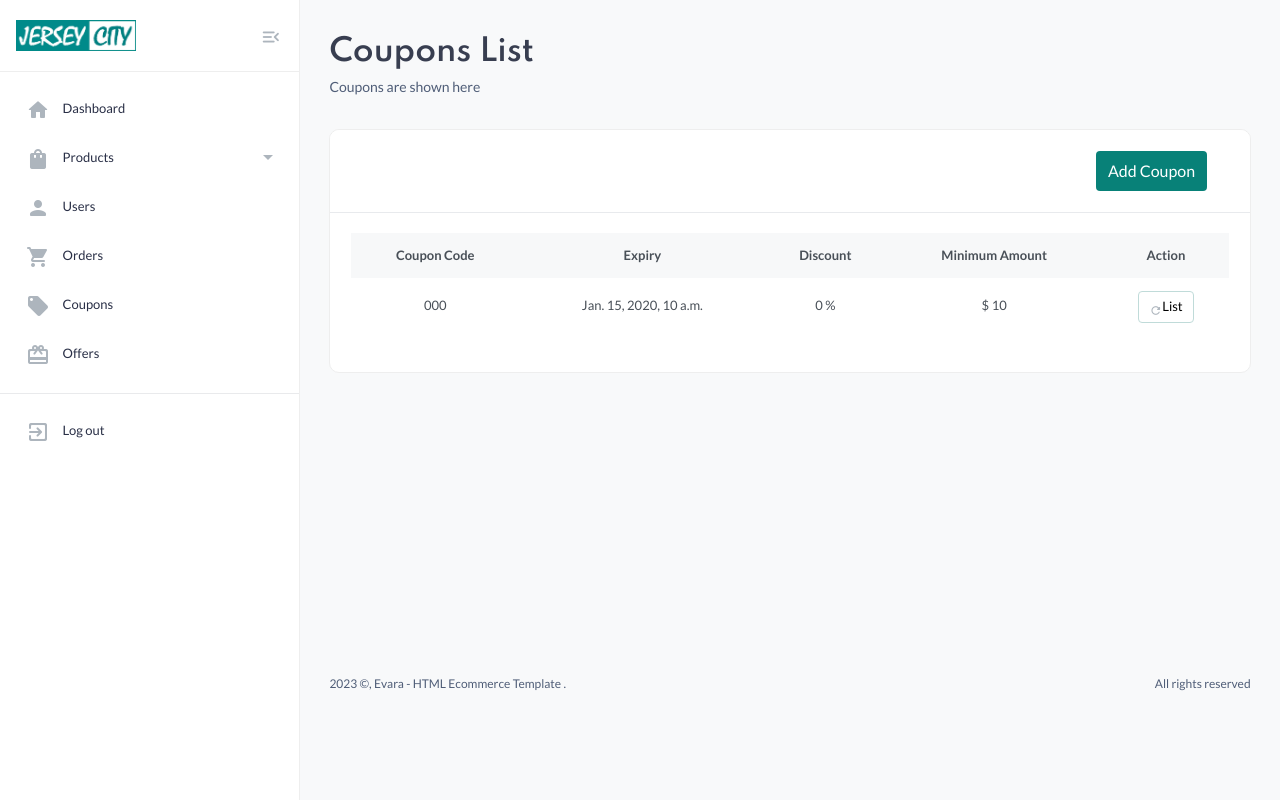
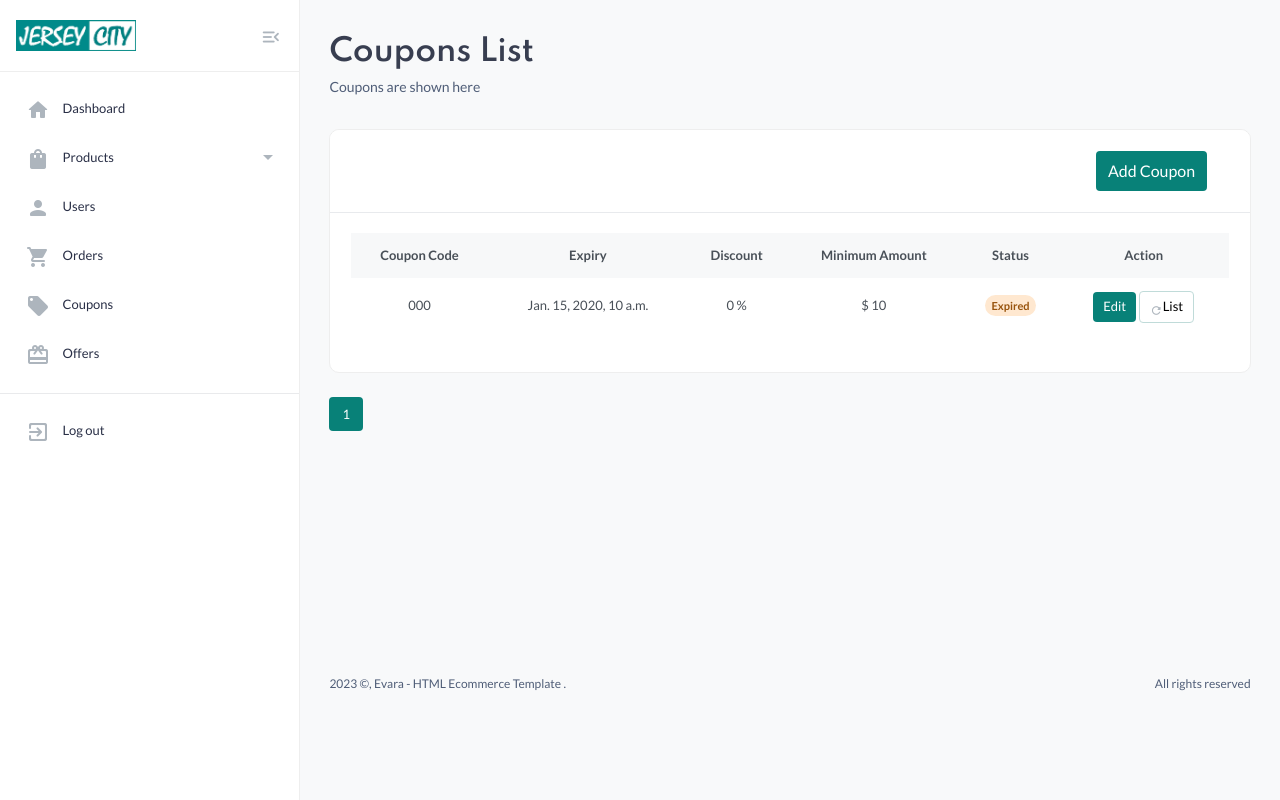
Before and after one commit to DinilKrishna/jerseycity, a Django app: page /adminpanel/coupons/ in a window 1280 px wide. Run offline with Django 4.2, Linux system fonts and the light colour scheme; a user stored in the database is signed in; tables that the repository leaves empty hold one stand-in row (values such as "Sample post"); some libraries are stand-ins or nearby versions.

Commit message:
edit coupon added

```diff
--- a/admindash/urls.py
+++ b/admindash/urls.py
@@ -30,6 +30,7 @@ urlpatterns = [
     path('unlist_coupon/<uid>',views.unlist_coupon, name='unlist_coupon'),
     path('list_coupon/<uid>',views.list_coupon, name='list_coupon'),
     path('add_coupon/',views.add_coupon, name='add_coupon'),
+    path('edit_coupon/<uid>',views.edit_coupon, name='edit_coupon'),
 
     path('product_offers/',views.product_offers, name='product_offers'),
 
--- a/admindash/views.py
+++ b/admindash/views.py
@@ -17,6 +17,8 @@ from django.shortcuts import render, redirect
 from checkout.models import *
 from django.core.exceptions import ValidationError
 from django.core.files.images import get_image_dimensions
+from django.db.models import F, Case, When, Value
+from django.db.models.functions import Now
 
 # Create your views here.
 
@@ -96,17 +98,6 @@ def admin_products(request):
         return render(request, 'adminside/adminproducts.html', context)
     return redirect('admin_login_page')
 
-
-# def users(request):
-#     context = {}
-#     if  request.user.is_authenticated and request.user.is_staff is True:
-#         user_obj = User.objects.all().order_by('-date_joined')
-#         profile_obj = UserProfile.objects.all()
-#         context['users'] = user_obj
-#         context['profiles'] = profile_obj
-#         return render(request, 'adminside/users.html', context)
-#     else:
-#         return redirect('admin_login_page')
 
 def users(request):
     context = {}
@@ -790,8 +781,33 @@ def order_info(request, uid):
 @admin_required
 def coupons(request):
     context = {}
-    coupons = Coupon.objects.all().order_by('expiry_date')
+
+    # Order by expiry date in ascending order, expired coupons go last
+    all_coupons = Coupon.objects.annotate(
+        is_expired=Case(
+            When(expiry_date__lt=timezone.now(), then=Value(True)),
+            default=Value(False),
+            output_field=models.BooleanField(),
+        )
+    ).order_by('is_expired', 'expiry_date')
+
+    # Pagination
+    items_per_page = 10
+    paginator = Paginator(all_coupons, items_per_page)
+    page = request.GET.get('page')
+
+    try:
+        coupons = paginator.page(page)
+    except PageNotAnInteger:
+        # If the page parameter is not an integer, deliver the first page.
+        coupons = paginator.page(1)
+    except EmptyPage:
+        # If the page is out of range (e.g., 9999), deliver the last page of results.
+        coupons = paginator.page(paginator.num_pages)
+
     context['coupons'] = coupons
+    now = timezone.now()
+    context['now'] = now
     return render(request, 'adminside/coupons.html', context)
 
 def unlist_coupon(request, uid):
@@ -872,6 +888,43 @@ def add_coupon(request):
     return render (request, 'adminside/addcoupon.html')
 
 
+def edit_coupon(request, uid):
+    context = {}
+    coupon = Coupon.objects.get(uid = uid)
+    if request.method == 'POST':
+        code = request.POST['coupon_code']
+        date = request.POST['expiry_date']
+        minimum_amount = request.POST['minimum_amount']
+        discount_percentage = request.POST['discount_percentage']
+        if not is_valid_coupon_name(code):
+            messages.error(request, 'Invalid coupon name')
+            return redirect(request.META.get('HTTP_REFERER'))
+
+        if not is_valid_minimum_amount(minimum_amount):
+            messages.error(request, 'Minimum amount should be an integer above zero')
+            return redirect(request.META.get('HTTP_REFERER'))
+
+        if not is_valid_discount_percentage(discount_percentage):
+            messages.error(request, 'Discount percentage should be an integer between 0 and 100')
+            return redirect(request.META.get('HTTP_REFERER'))
+        try:
+            existing_coupon = Coupon.objects.exclude(uid=uid).get(code=code)
+            messages.error(request, 'Coupon already exists')
+            return redirect(request.META.get('HTTP_REFERER'))
+        except:
+            pass
+
+        coupon.code = code
+        coupon.expiry_date = date
+        coupon.minimum_amount = minimum_amount
+        coupon.discount_percentage = discount_percentage
+        coupon.save()
+        return redirect('coupons')
+
+    context['coupon'] = coupon
+    return render(request, 'adminside/editcoupon.html', context)
+
+
 def product_offers(request):
     context = {}
     product_offers = ProductOffer.objects.all()
--- a/templates/adminside/coupons.html
+++ b/templates/adminside/coupons.html
@@ -33,6 +33,7 @@
                                 <th scope="col" class="text-center">Expiry</th>
                                 <th scope="col" class="text-center">Discount</th>
                                 <th scope="col" class="text-center">Minimum Amount</th>
+                                <th scope="col" class="text-center"> Status </th>
                                 <th scope="col" class="text-center"> Action </th>
                             </tr>
                         </thead>
@@ -44,6 +45,16 @@
                                 <td class="text-center">{{coupon.discount_percentage}} %</td>
                                 <td class="text-center">$ {{coupon.minimum_amount}}</td>
                                 <td class="text-center">
+                                    {% if coupon.expiry_date < now %}
+                                        <span class="badge rounded-pill alert-warning ">Expired</span>
+                                    {% elif coupon.unlisted  %}
+                                        <span class="badge rounded-pill alert-danger ">Unlisted</span>
+                                    {% else %}
+                                        <span class="badge rounded-pill alert-success ">Active</span>
+                                    {% endif %}
+                                </td>
+                                <td class="text-center">
+                                    <a href="/adminpanel/edit_coupon/{{coupon.uid}}" class="btn btn-sm font-sm rounded btn-brand">Edit</a>
                                     {% if coupon.unlisted %}
                                     <a href="/adminpanel/list_coupon/{{coupon.uid}}" class="btn btn-sm font-sm btn-light rounded">
                                         <i class="material-icons md-refresh"></i>List
@@ -63,18 +74,27 @@
                 </div> <!-- table-responsive //end -->
             </div> <!-- card-body end// -->
         </div> <!-- card end// -->
-        {% comment %} <div class="pagination-area mt-15 mb-50">
+        <div class="pagination-area mt-15 mb-50">
             <nav aria-label="Page navigation example">
                 <ul class="pagination justify-content-start">
-                    <li class="page-item active"><a class="page-link" href="#">01</a></li>
-                    <li class="page-item"><a class="page-link" href="#">02</a></li>
-                    <li class="page-item"><a class="page-link" href="#">03</a></li>
-                    <li class="page-item"><a class="page-link dot" href="#">...</a></li>
-                    <li class="page-item"><a class="page-link" href="#">16</a></li>
-                    <li class="page-item"><a class="page-link" href="#"><i class="material-icons md-chevron_right"></i></a></li>
+                    {% if coupons.has_previous %}
+                        <li class="page-item">
+                            <a class="page-link" href="?page={{ coupons.previous_page_number }}">&larr;</a>
+                        </li>
+                    {% endif %}
+                    {% for i in coupons.paginator.page_range %}
+                        <li class="page-item {% if i == coupons.number %}active{% endif %}">
+                            <a class="page-link" href="?page={{ i }}">{{ i }}</a>
+                        </li>
+                    {% endfor %}
+                    {% if coupons.has_next %}
+                        <li class="page-item">
+                            <a class="page-link" href="?page={{ coupons.next_page_number }}">&rarr;</a>
+                        </li>
+                    {% endif %}
                 </ul>
             </nav>
-        </div> {% endcomment %}
+        </div>
     </section> <!-- content-main end// -->
     <footer class="main-footer font-xs">
         <div class="row pb-30 pt-15">
```
